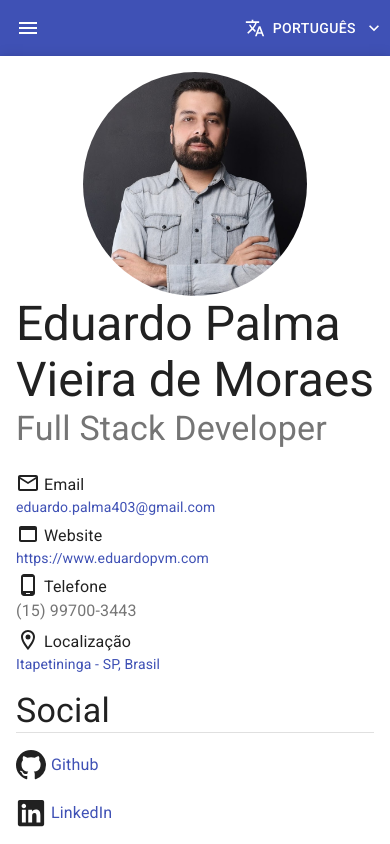
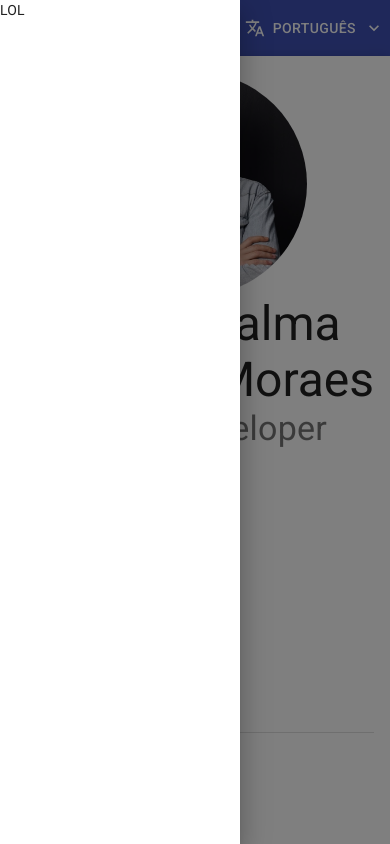
Before and after one commit to eduardopvm/react-cv, a React (Create React App) app: page / in a window 390 px wide. Both pictures are taken after a click on the button "open drawer". Shown: the top 844 px of the page. Built offline with nearby package versions, Linux system fonts and the light colour scheme.

Commit message:
WIP - adding mobile drawer

```diff
--- a/src/header/Header.js
+++ b/src/header/Header.js
@@ -4,21 +4,21 @@ import Grid from "@material-ui/core/Grid";
 import AppBar from "@material-ui/core/AppBar";
 import Toolbar from "@material-ui/core/Toolbar";
 import Button from "@material-ui/core/Button";
-import IconButton from '@material-ui/core/IconButton';
+import IconButton from "@material-ui/core/IconButton";
 import Backdrop from "@material-ui/core/Backdrop";
 import CircularProgress from "@material-ui/core/CircularProgress";
 import Snackbar from "@material-ui/core/Snackbar";
 import MuiAlert from "@material-ui/lab/Alert";
-import MenuIcon from '@material-ui/icons/Menu';
+import MenuIcon from "@material-ui/icons/Menu";
 import PrintIcon from "@material-ui/icons/Print";
 import PictureAsPdfIcon from "@material-ui/icons/PictureAsPdf";
-import useMediaQuery from "@material-ui/core/useMediaQuery";
 import { useTheme } from "@material-ui/core/styles";
 import { useState } from "react";
 import { makeStyles } from "@material-ui/core/styles";
 import { useTranslation } from "react-i18next";
 
 import LanguageChooser from "./LanguageChooser";
+import ResponsiveDrawer from "./ResponsiveDrawer";
 
 const useStyles = makeStyles((theme) => ({
   button: {
@@ -44,11 +44,9 @@ export default function Header(props) {
   const classes = useStyles();
   const [loading, setLoading] = useState(false);
   const [errorHappened, showError] = useState(false);
+  const [drawerOpen, setDrawerOpen] = useState(false);
   const [t, i18n] = useTranslation();
   const theme = useTheme();
-  const isSmallScreen = useMediaQuery(theme.breakpoints.down("sm"), {
-    noSsr: true,
-  });
 
   const onPagePrint = () => {
     props.handlePagePrint();
@@ -94,6 +92,10 @@ export default function Header(props) {
     showError(false);
   };
 
+  const handleToggleDrawer = () => {
+    setDrawerOpen(!drawerOpen);
+  };
+
   return (
     <React.Fragment>
       <React.Fragment>
@@ -115,13 +117,17 @@ export default function Header(props) {
         <Toolbar>
           <Grid container item xs={12}>
             <Grid item xs={8}>
-              <Box display={{ xs: 'block', sm: 'none' }}>
-                <IconButton edge="start" color="inherit" aria-label="menu">
+              <Box display={{ xs: "block", sm: "none" }}>
+                <IconButton
+                  edge="start"
+                  color="inherit"
+                  aria-label="open drawer"
+                  onClick={handleToggleDrawer}>
                   <MenuIcon />
                 </IconButton>
               </Box>
 
-              <Box display={{ xs: 'none', sm: 'block' }}>
+              <Box display={{ xs: "none", sm: "block" }}>
                 <Button
                   onClick={onPagePrint}
                   startIcon={<PrintIcon />}
@@ -147,6 +153,8 @@ export default function Header(props) {
           </Grid>
         </Toolbar>
       </AppBar>
+
+      <ResponsiveDrawer onDrawerToggle={handleToggleDrawer} drawerOpen={drawerOpen} />
     </React.Fragment>
   );
 }
--- /dev/null
+++ b/src/header/ResponsiveDrawer.js
@@ -0,0 +1,35 @@
+import React from "react"
+import Drawer from "@material-ui/core/Drawer";
+import Hidden from "@material-ui/core/Hidden";
+import { makeStyles } from "@material-ui/core/styles";
+
+const useStyles = makeStyles((theme) => ({
+  drawer: {
+    width: "240px",
+  }
+}));
+
+export default function ResponsiveDrawer(props) {
+  const classes = useStyles();
+
+  return (
+    <nav>
+      <Hidden smUp>
+        <Drawer
+          container={document.body}
+          variant="temporary"
+          anchor="left"
+          open={props.drawerOpen}
+          onClose={props.onDrawerToggle}
+          classes={{
+            paper: classes.drawer,
+          }}
+          ModalProps={{
+            keepMounted: true, // Better open performance on mobile.
+          }}>
+          LOL
+        </Drawer>
+      </Hidden>
+    </nav>
+  );
+}
```
